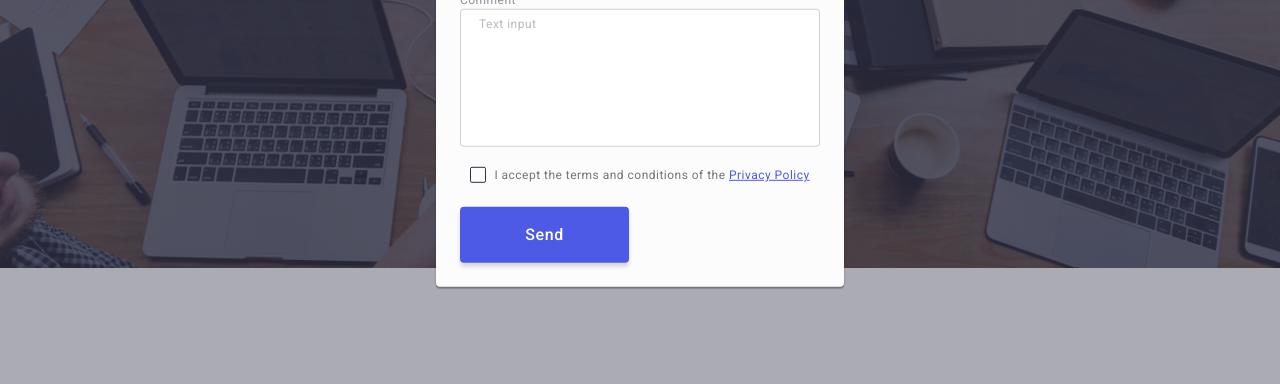
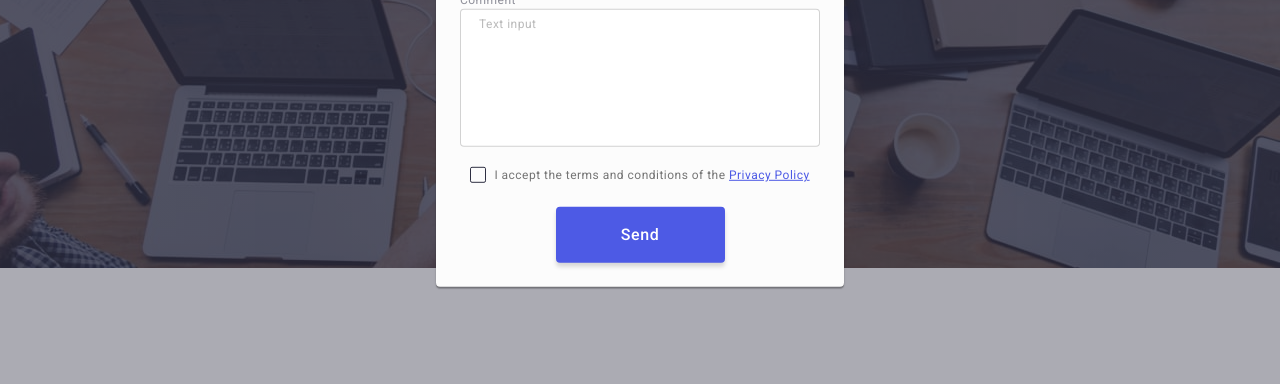
Before and after one commit to IvashkaVIP/goit-markup-hw-06, a plain HTML site: page index.html in a window 1280 px wide. Both pictures are taken after a click on the button "Order Service". Shown: the part 405-789 px from the top of the page. Drawn offline with nearby package versions, Linux system fonts and the light colour scheme.

Commit message:
modal btn end

```diff
--- a/css/styles.css
+++ b/css/styles.css
@@ -209,12 +209,12 @@ body {
   letter-spacing: 0.04em;
   text-align: center;
   cursor: pointer;
-  box-shadow: 0px 4px 4px rgba(0, 0, 0, 0.15);
   border-radius: 4px;
   border: none;
 }
 .hero .btn {
   color: var(--light-color);
+  box-shadow: 0px 4px 4px rgba(0, 0, 0, 0.15);
   background-color: var(--accent-color);
   transition: background-color 250ms cubic-bezier(0.4, 0, 0.2, 1);
 }
@@ -644,9 +644,11 @@ fill: var(--light-bcg-color);
   margin-bottom: 24px;
 }
 .modal-btn.btn {
-
+  display: block;
+  margin: auto;
   color: var(--light-color);
   background-color: var(--accent-color);
+  box-shadow: 0px 4px 4px rgba(0, 0, 0, 0.15);
   transition: background-color 250ms cubic-bezier(0.4, 0, 0.2, 1);
 }
 .modal-btn.btn:focus,
```
